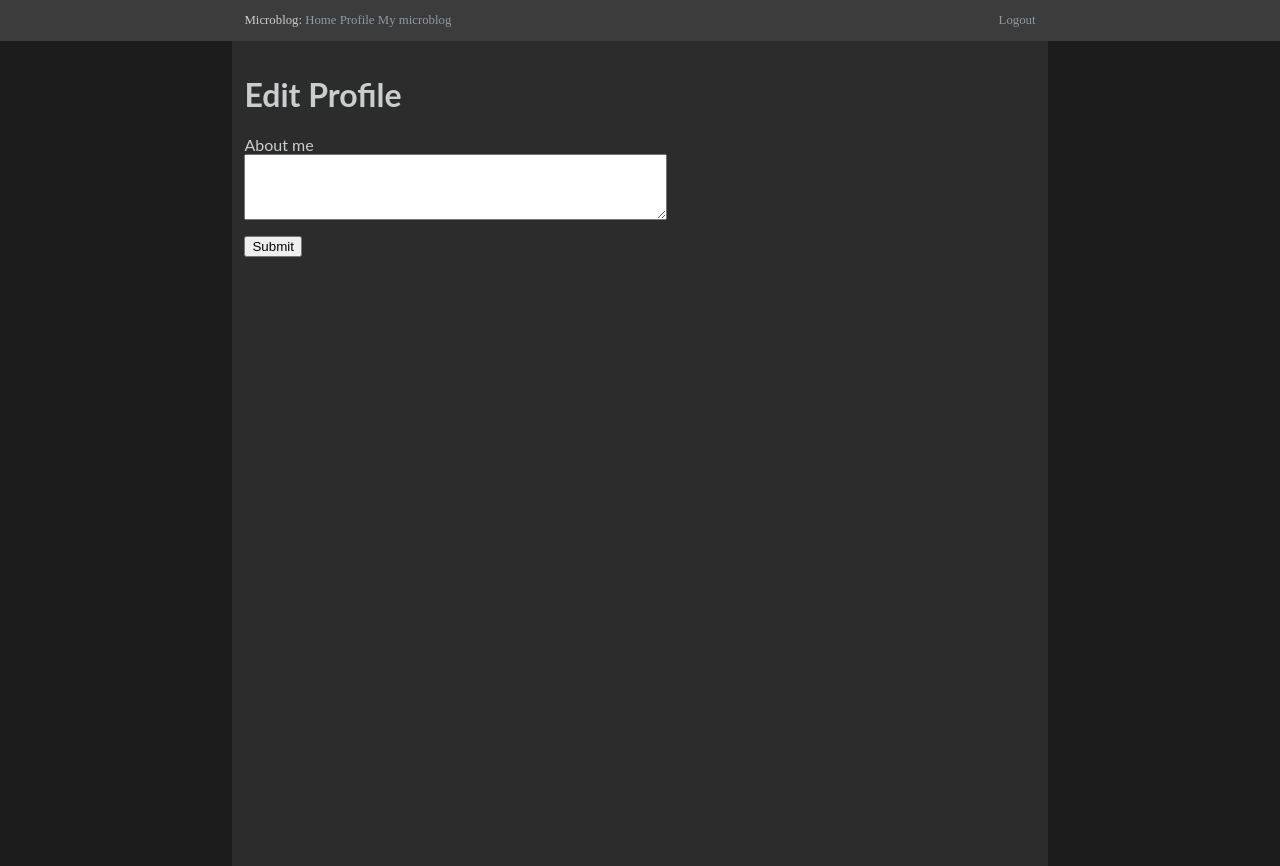
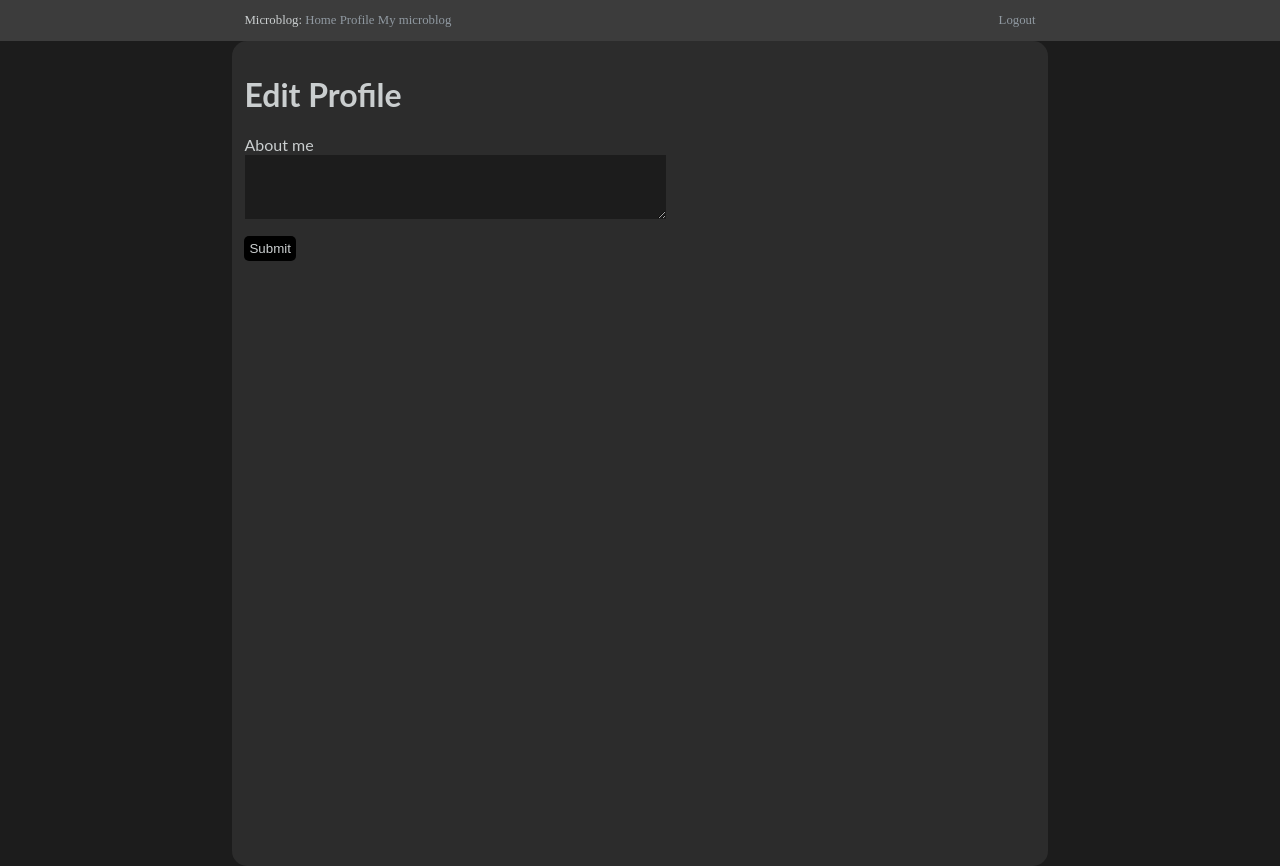
Before and after one commit to jakub-kowalik/python-microblog, a Flask app: a page that uses app/templates/base.html in a window 1280 px wide. Run offline with Flask 2, Linux system fonts and the light colour scheme; the visitor is signed in with stand-in values (Sample User, id 1); data comes from the database, SQL or seed files in the repository.

Commit message:
Minor GUI improvement.

```diff
--- a/app/forms.py
+++ b/app/forms.py
@@ -56,5 +56,5 @@ class CheckboxForm(FlaskForm):
 
 class PostForm(FlaskForm):
     post = TextAreaField('Say something', validators=[
-        DataRequired(), Length(min=1, max=140)])
+        DataRequired(), Length(min=1, max=1000)])
     submit = SubmitField('Submit')
--- a/app/models.py
+++ b/app/models.py
@@ -79,7 +79,7 @@ class User(UserMixin, db.Model):
 
 class Post(db.Model):
     id = db.Column(db.Integer, primary_key=True)
-    body = db.Column(db.String(140))
+    body = db.Column(db.String(1000))
     timestamp = db.Column(db.DateTime, index=True, default=datetime.utcnow)
     user_id = db.Column(db.Integer, db.ForeignKey('user.id'))
 
--- a/app/static/css/style.css
+++ b/app/static/css/style.css
@@ -13,6 +13,7 @@ body {
     min-height: 100%;
     font-family: 'Lato', sans-serif;
     background-color: #2c2c2c;
+    border-radius: 15px;
 }
 
 .navbar {
@@ -31,8 +32,8 @@ body {
 }
 
 .floated {
-   float:left;
-   margin-right:5px;
+    float: left;
+    margin-right: 5px;
 }
 
 .post {
@@ -47,15 +48,35 @@ body {
 
 
 a:link {
-  color: #9099a1;
-  text-decoration: none;
+    color: #9099a1;
+    text-decoration: none;
 }
 
 a:visited {
-  color: #9099a1;
-  text-decoration: none;
+    color: #9099a1;
+    text-decoration: none;
 }
 
 a:hover {
+    color: #cacecf;
+    text-decoration: underline;
+}
+
+textarea {
+    border-color: #2c2c2c;
+  background-color: #1c1c1c;
   color: #cacecf;
-  text-decoration:underline;
+}
+
+#submit {
+  background-color: #000000;
+  color: #cacecf;
+    border: none;
+    border-radius: 5px;
+    padding: 5px;
+}
+
+#submit:hover {
+  background-color: #505050;
+  color: white;
+}
--- a/app/templates/index.html
+++ b/app/templates/index.html
@@ -23,9 +23,9 @@
         {% include '_post.html' %}
     {% endfor %}
     {% if prev_url %}
-    <a href="{{ prev_url }}">Newer posts</a>
+    <a style="float: right" href="{{ prev_url }}">Newer posts</a>
     {% endif %}
     {% if next_url %}
-    <a href="{{ next_url }}">Older posts</a>
+    <a style="float: left" href="{{ next_url }}">Older posts</a>
     {% endif %}
 {% endblock %}
```
Also changed, not shown: app/templates/_post.html (+21 -16 lines).
